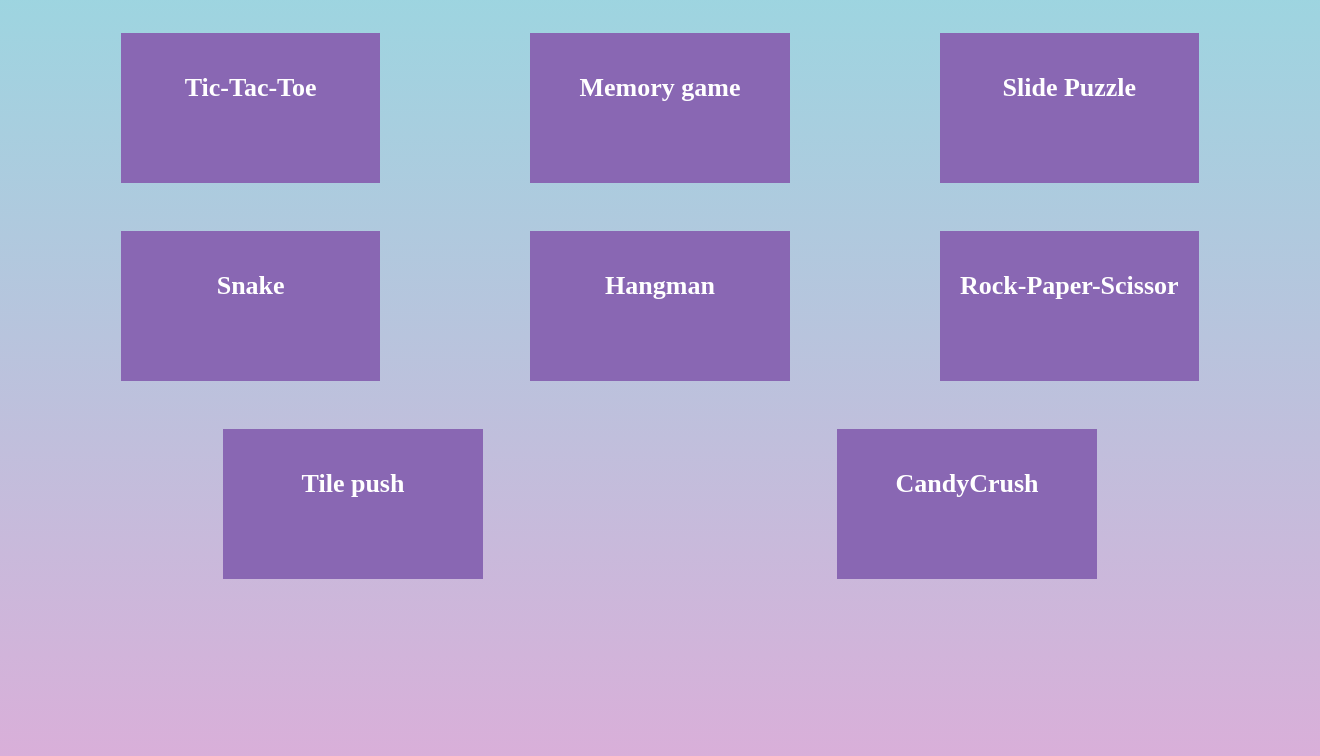
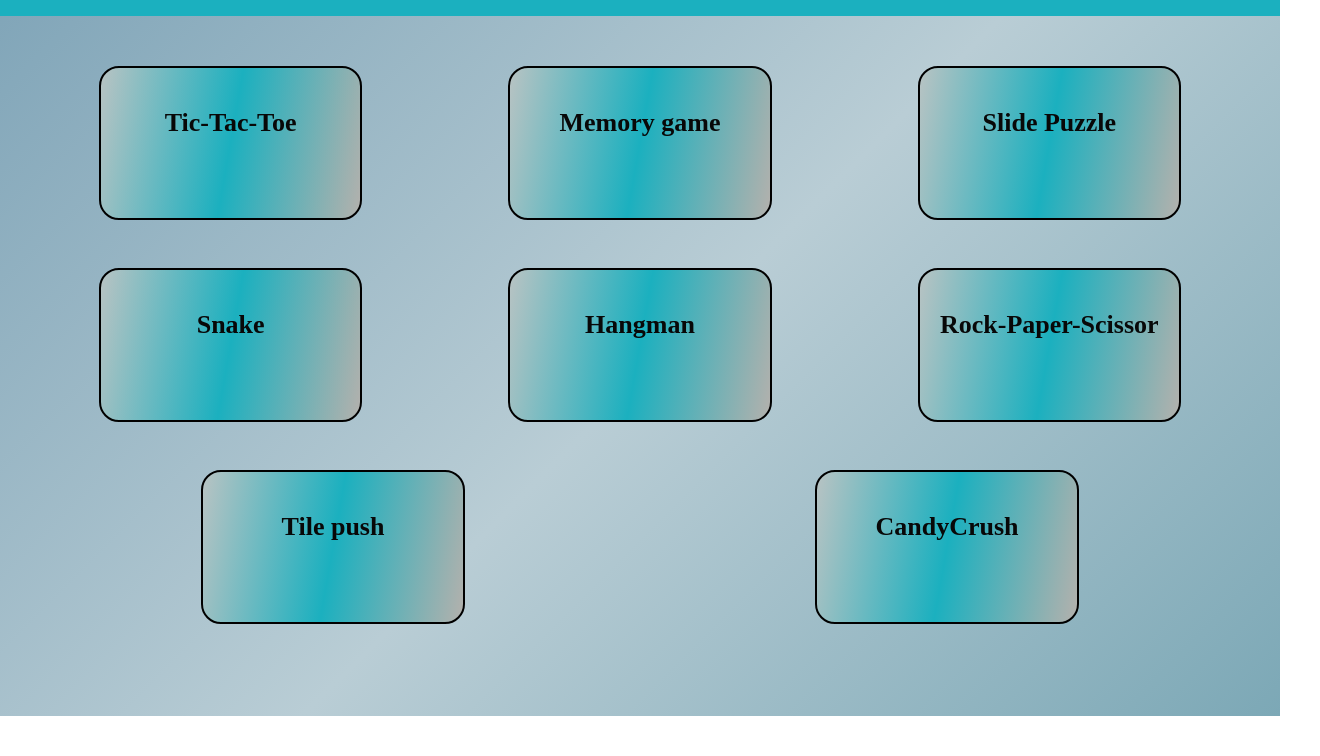
Before and after one commit to Spandana-M-Patil/GamePage, a plain HTML site: page home/home.html in a window 1280 px wide. Shown: the part 84-840 px from the top of the page, 1320 px wide, since content can reach past the window. After the commit the page ends 800 px from the top, so only its background shows below. Drawn offline with Linux system fonts and the light colour scheme.

Commit message:
home page modified

```diff
--- a/home/home.html
+++ b/home/home.html
@@ -10,26 +10,23 @@
     <div class="container">
       <nav><h1>Game pages</h1></nav>
       <div class="boxes">
-        <a href="http://" target="_blank" rel="noopener noreferrer">
+        <a href="../Tic-Tac-Toe/index.html" rel="noopener noreferrer">
           <div class="box"><h1>Tic-Tac-Toe</h1></div>
         </a>
-        <a
-          href="../MemoryGame/home.html"
-          target="_blank"
-          rel="noopener noreferrer">
+        <a href="../MemoryGame/home.html" rel="noopener noreferrer">
           <div class="box"><h1>Memory game</h1></div>
         </a>
-        <a href="http://" target="_blank" rel="noopener noreferrer">
+        <a href="../imageSlide/index.html" rel="noopener noreferrer">
           <div class="box"><h1>Slide Puzzle</h1></div> </a
-        ><a href="http://" target="_blank" rel="noopener noreferrer"
+        ><a href="#" target="_blank" rel="noopener noreferrer"
           ><div class="box"><h1>Snake</h1></div></a
-        ><a href="http://" target="_blank" rel="noopener noreferrer"
+        ><a href="#" target="_blank" rel="noopener noreferrer"
           ><div class="box"><h1>Hangman</h1></div></a
-        ><a href="http://" target="_blank" rel="noopener noreferrer"
+        ><a href="#" target="_blank" rel="noopener noreferrer"
           ><div class="box"><h1>Rock-Paper-Scissor</h1></div></a
-        ><a href="http://" target="_blank" rel="noopener noreferrer"
+        ><a href="#" target="_blank" rel="noopener noreferrer"
           ><div class="box"><h1>Tile push</h1></div></a
-        ><a href="http://" target="_blank" rel="noopener noreferrer"
+        ><a href="#" target="_blank" rel="noopener noreferrer"
           ><div class="box"><h1>CandyCrush</h1></div></a
         >
       </div>
--- a/home/style.css
+++ b/home/style.css
@@ -7,14 +7,24 @@ html {
 
 h1 {
   text-align: center;
+  font-size: 32px;
+}
+nav {
+  background-color: rgba(27, 176, 191, 1);
+  padding-top: 5px;
+  padding-bottom: 5px;
 }
 .container {
   width: 100%;
   min-height: 100vh;
-  background-color: #d9afd9;
-  background-image: linear-gradient(0deg, #d9afd9 0%, #97d9e1 100%);
-
-  padding: 20px;
+  background: rgb(124, 162, 182);
+  background: linear-gradient(
+    135deg,
+    rgba(124, 162, 182, 1) 0%,
+    rgba(185, 205, 213, 1) 53%,
+    rgba(124, 168, 182, 1) 100%
+  );
+  position: fixed;
 }
 
 .boxes {
@@ -32,11 +42,19 @@ h1 {
   height: 150px;
   flex-grow: 0;
   flex-shrink: 1;
-  background-color: #8967b3;
+  background: rgb(184, 195, 195);
+  background: linear-gradient(
+    100deg,
+    rgba(184, 195, 195, 1) 0%,
+    rgba(27, 176, 191, 1) 50%,
+    rgba(179, 177, 173, 1) 100%
+  );
   text-decoration: none;
-  color: white;
+  color: rgb(8, 8, 8);
   text-align: center;
-  transition: 0.5s;
+  transition: 1s;
+  border: 2px solid black;
+  border-radius: 20px;
 }
 .boxes a .box {
   display: flex;
@@ -50,5 +68,5 @@ h1 {
 }
 
 .boxes a:hover {
-  background-color: ##97d9e1;
+  background: rgba(27, 176, 191, 1);
 }
```
Also changed, not shown: imageSlide/honeybee.jpg (renamed from honeybee.jpg), imageSlide/index.html (renamed from index.html), imageSlide/scripts.js (renamed from scripts.js), imageSlide/styles.css (renamed from styles.css).
